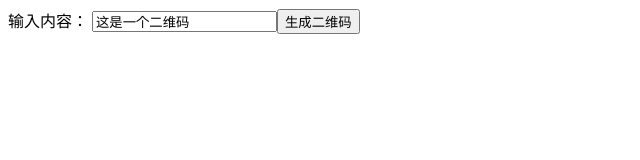
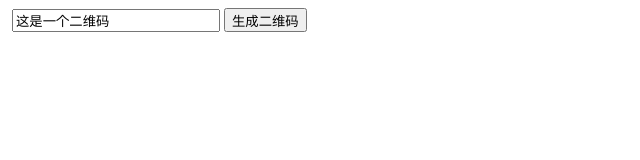
Before and after one commit to yoyohoo/fcode, a plain HTML site: page index.html in a window 1280 px wide. Shown: the whole page, without its empty margins (0-640 px from the left). Drawn offline with Linux system fonts and the light colour scheme.

Commit message:
Add files via upload

```diff
--- a/css/style.css
+++ b/css/style.css
@@ -1,4 +1,9 @@
-html,
-body {
-    height: 100%;
+#content {
+    height: 1.1rem;
+    width: 200px;
 }
+
+#gen-btn {
+    height: 1.5rem;
+    margin-left: .25rem;
+}
--- a/index.html
+++ b/index.html
@@ -10,10 +10,10 @@
 </head>
 
 <body>
-    <div>
-        输入内容： <input id="content" type="text" value="这是一个二维码"><button type="button" id="gen-btn">生成二维码</button>
+    <div style="padding-left:.25rem;">
+        <input id="content" type="text" value="这是一个二维码"><button id="gen-btn" type="button">生成二维码</button>
     </div>
-    <div id="code" style="width:250px;height:250px;margin:50% auto;left:50%;"></div>
+    <div id="code" style="position: absolute; width: 200px; height: 200px; top: 50%; left: 50%; margin-left: -100px; margin-top: -100px;"></div>
 </body>
 <script src="./lib/sea.min.js"></script>
 <script>
```
